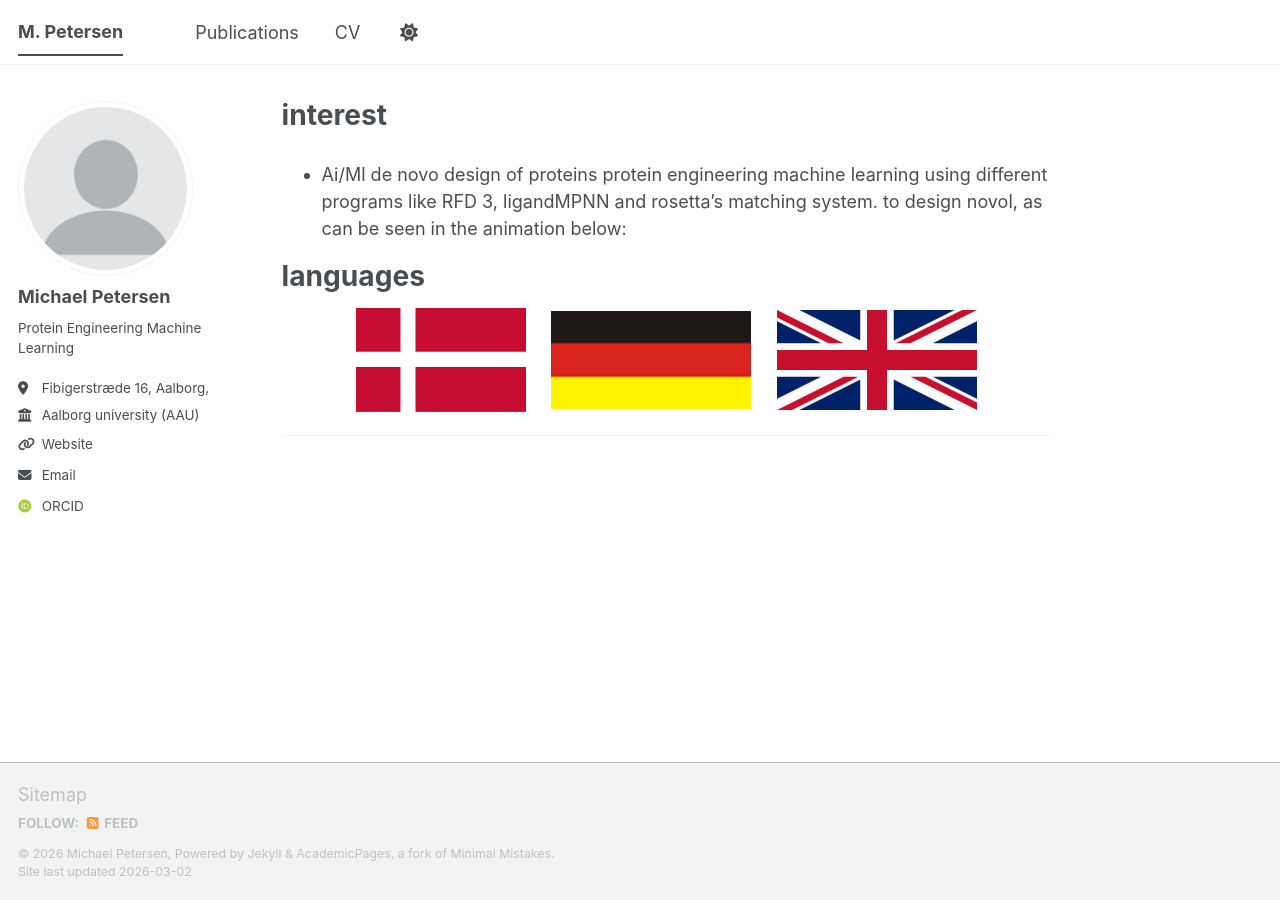
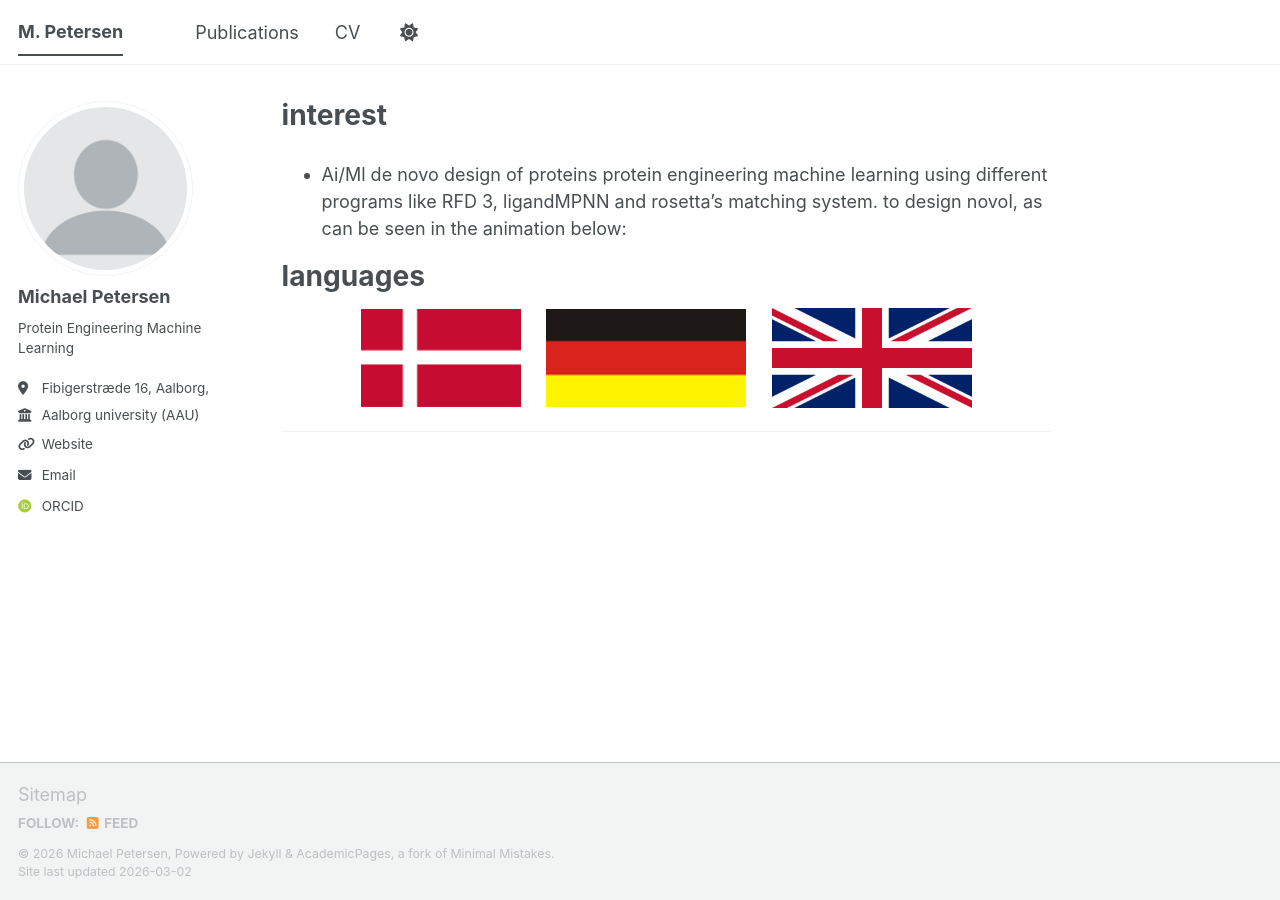
Before and after one commit to michipetersen18-rgb/cv_michael, a Jekyll site: the page built from _pages/about.md, in a window 1280 px wide. Built offline with Jekyll 4.4.1, drawn with Linux system fonts in a browser that asks for light colours; some web fonts are replaced; a script bundle is joined from its source files by our own code; library files that are not in the unit come from our copies.

Commit message:
Update about.md

```diff
--- a/_pages/about.md
+++ b/_pages/about.md
@@ -17,7 +17,7 @@
 
 
 <p align="center">
-  <img src="images/dansk_flag.png" width="170" />
+  <img src="images/dansk_flag.png" width="160" />
    &nbsp;&nbsp;&nbsp;
   <img src="images/tysk_flag.png" width="200" />
    &nbsp;&nbsp;&nbsp;
```
